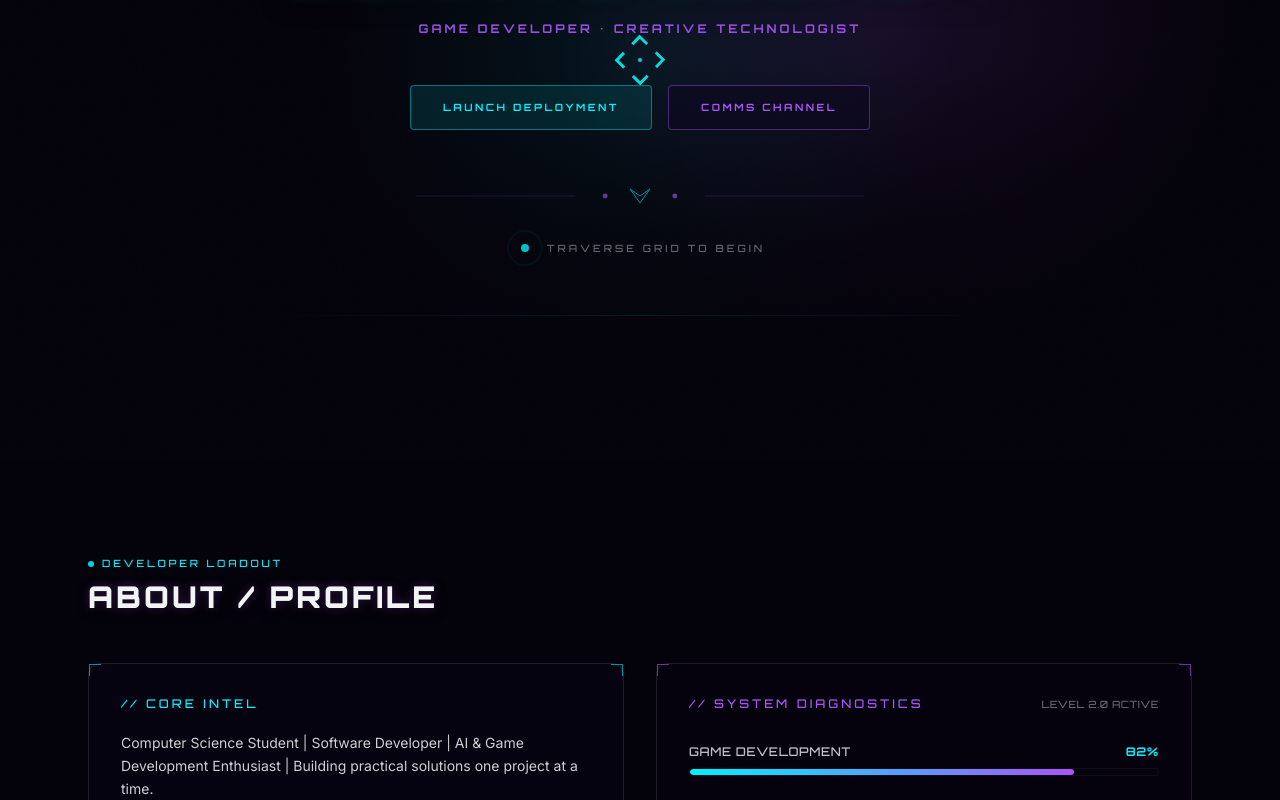
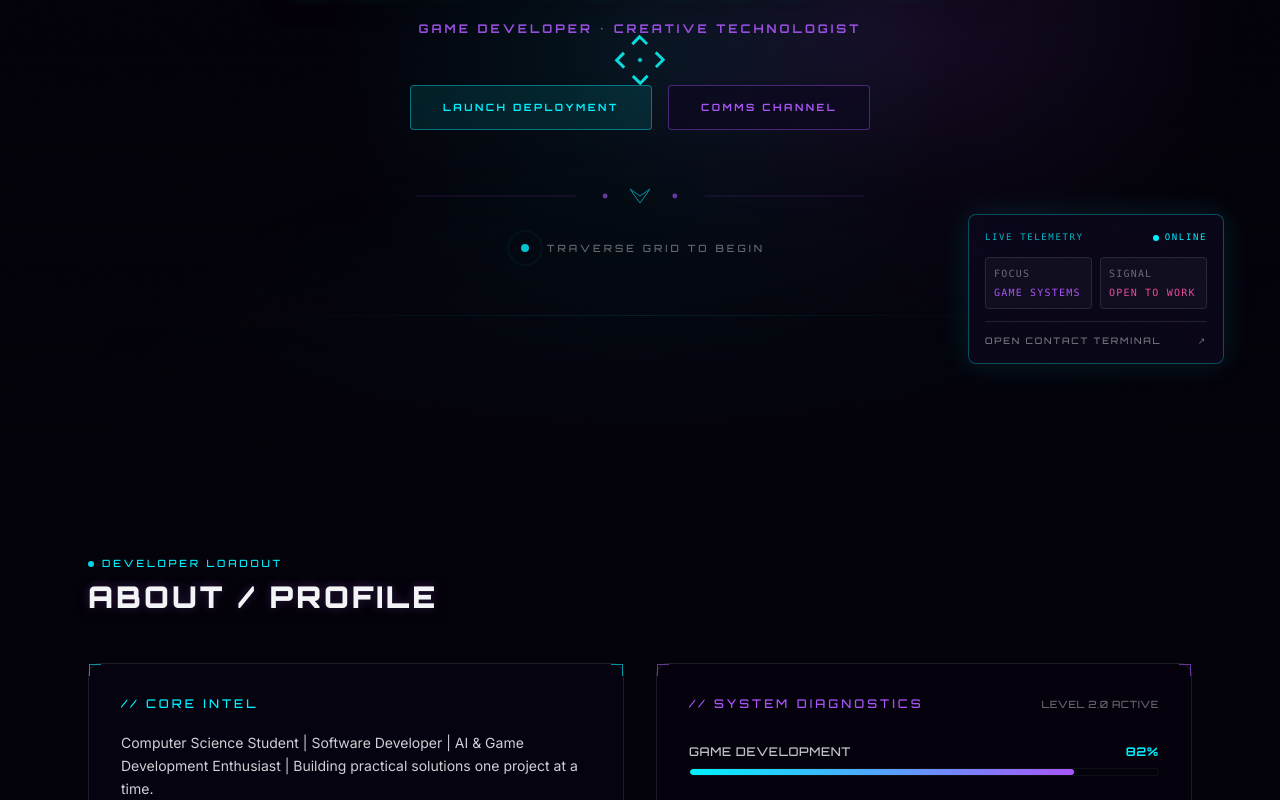
Before and after one commit to Joshua-zlitch/Portfolio-2.0, a React (Vite) app: page / in a window 1280 px wide. Shown: the part 340-1140 px from the top of the page. Built offline with nearby package versions, Linux system fonts and the light colour scheme.

Commit message:
Restore loader and add cyberpunk hero visuals

```diff
--- a/src/index.css
+++ b/src/index.css
@@ -56,3 +56,103 @@
     box-shadow: 0 0 15px rgba(168, 85, 247, 0.2), inset 0 0 10px rgba(168, 85, 247, 0.1);
   }
 }
+
+.hero-grid {
+  position: absolute;
+  left: -18%;
+  right: -18%;
+  bottom: -34%;
+  height: 78%;
+  opacity: 0.3;
+  transform: perspective(520px) rotateX(61deg) scale(1.2);
+  transform-origin: center bottom;
+  background-image:
+    linear-gradient(rgba(0, 240, 255, 0.38) 1px, transparent 1px),
+    linear-gradient(90deg, rgba(168, 85, 247, 0.32) 1px, transparent 1px);
+  background-size: 76px 76px;
+  mask-image: linear-gradient(to top, black 8%, rgba(0, 0, 0, 0.82) 42%, transparent 94%);
+  -webkit-mask-image: linear-gradient(to top, black 8%, rgba(0, 0, 0, 0.82) 42%, transparent 94%);
+  animation: hero-grid-drift 16s linear infinite;
+}
+
+.hero-grid__glow {
+  position: absolute;
+  left: 0;
+  right: 0;
+  bottom: 0;
+  height: 42%;
+  opacity: 0.48;
+  background: radial-gradient(ellipse at center bottom, rgba(0, 240, 255, 0.2), transparent 68%);
+  filter: blur(18px);
+  animation: hero-grid-pulse 5s ease-in-out infinite;
+}
+
+.hero-boot__halo {
+  position: absolute;
+  width: min(75vw, 620px);
+  aspect-ratio: 1;
+  border-radius: 999px;
+  background: radial-gradient(circle, rgba(0, 240, 255, 0.1), rgba(168, 85, 247, 0.05) 38%, transparent 70%);
+  filter: blur(18px);
+  animation: hero-boot-pulse 4s ease-in-out infinite;
+}
+
+.hero-boot__display {
+  position: relative;
+  overflow: hidden;
+  border: 1px solid rgba(0, 240, 255, 0.22);
+  border-radius: 8px;
+  padding: 1.4rem 1rem;
+  background: linear-gradient(180deg, rgba(17, 24, 39, 0.76), rgba(4, 2, 10, 0.86));
+  box-shadow: 0 0 46px rgba(0, 240, 255, 0.1), inset 0 0 24px rgba(168, 85, 247, 0.06);
+  color: #dffcff;
+  font-family: 'SFMono-Regular', 'Roboto Mono', 'Cascadia Code', 'Liberation Mono', Menlo, monospace;
+  font-size: clamp(1.15rem, 4vw, 2.35rem);
+  font-weight: 760;
+  letter-spacing: 0.12em;
+  text-shadow: 0 0 12px rgba(0, 240, 255, 0.68);
+}
+
+.hero-boot__display::after {
+  position: absolute;
+  inset: 50% 0 auto;
+  height: 1px;
+  content: '';
+  background: linear-gradient(90deg, transparent, rgba(255, 255, 255, 0.28), transparent);
+  box-shadow: 0 0 14px rgba(0, 240, 255, 0.35);
+}
+
+.hero-boot__message {
+  display: inline-block;
+  animation: hero-boot-flicker 0.8s steps(2, end) infinite;
+}
+
+@keyframes hero-grid-drift {
+  from { background-position: 0 0, 0 0; }
+  to { background-position: 0 76px, 76px 0; }
+}
+
+@keyframes hero-grid-pulse {
+  0%, 100% { opacity: 0.28; transform: scaleX(0.9); }
+  50% { opacity: 0.62; transform: scaleX(1.08); }
+}
+
+@keyframes hero-boot-pulse {
+  0%, 100% { opacity: 0.58; transform: scale(0.94); }
+  50% { opacity: 1; transform: scale(1.06); }
+}
+
+@keyframes hero-boot-flicker {
+  0%, 92%, 100% { opacity: 1; }
+  94% { opacity: 0.6; }
+  96% { opacity: 0.86; }
+}
+
+@media (prefers-reduced-motion: reduce) {
+  .hero-grid,
+  .hero-grid__glow,
+  .hero-boot__halo,
+  .hero-boot__message {
+    animation: none;
+  }
+}
--- a/src/sections/HeroSection.tsx
+++ b/src/sections/HeroSection.tsx
@@ -1,6 +1,9 @@
+import { useEffect, useState } from 'react'
 import { motion } from 'framer-motion'
 import { site } from '../content/site'
 import { GamerTitle } from '../components/GamerTitle'
+
+const BOOT_MESSAGES = ['INITIALIZING PORTFOLIO', 'SYNCING CREATIVE CORE', 'SYSTEM READY']
 
 function scrollToId(id: string) {
   const el = document.getElementById(id)
@@ -8,16 +11,93 @@ function scrollToId(id: string) {
   el.scrollIntoView({ behavior: 'smooth', block: 'start' })
 }
 
-export function HeroSection() {
+function BootScreen({ ready }: { ready: boolean }) {
+  const [messageIndex, setMessageIndex] = useState(0)
+
+  useEffect(() => {
+    if (ready) return
+    const timer = window.setInterval(() => {
+      setMessageIndex((current) => Math.min(current + 1, BOOT_MESSAGES.length - 1))
+    }, 650)
+    return () => window.clearInterval(timer)
+  }, [ready])
+
   return (
-    <section id="top" className="relative min-h-screen overflow-hidden scroll-mt-24">
-      <div className="pointer-events-none absolute inset-0 z-0 bg-spaceBlack">
-        <div className="absolute inset-0 bg-[radial-gradient(circle_at_center,rgba(0,240,255,0.08),transparent_42%)]" />
-        <div className="absolute inset-0 bg-[radial-gradient(circle_at_70%_42%,rgba(168,85,247,0.12),transparent_34%)]" />
-        <div className="absolute inset-x-0 bottom-[18%] mx-auto h-px max-w-3xl bg-gradient-to-r from-transparent via-cyberCyan/30 to-transparent" />
-        <div className="absolute inset-0 bg-gradient-to-t from-spaceBlack via-transparent to-spaceBlack/40" />
+    <motion.div
+      initial={{ opacity: 1 }}
+      animate={{ opacity: ready ? 0 : 1 }}
+      transition={{ duration: 0.75, ease: [0.22, 1, 0.36, 1] }}
+      className={`fixed inset-0 z-[100] flex h-[100dvh] w-screen items-center justify-center overflow-hidden bg-spaceBlack px-6 text-center ${ready ? 'pointer-events-none' : 'pointer-events-auto'}`}
+      aria-hidden={ready}
+    >
+      <div className="hero-boot__halo" aria-hidden="true" />
+      <div className="relative z-10 w-full max-w-xl">
+        <div className="mb-8 flex items-center justify-center gap-3 font-heading text-[9px] uppercase tracking-[0.4em] text-cyberCyan/70">
+          <span className="h-1.5 w-1.5 animate-pulse rounded-full bg-cyberCyan" />
+          Secure connection // portfolio node
+          <span className="h-1.5 w-1.5 animate-pulse rounded-full bg-cyberCyan" />
         </div>
+        <div className="hero-boot__display">
+          <span className="hero-boot__message">{BOOT_MESSAGES[messageIndex]}</span>
+        </div>
+        <div className="mt-7 flex items-center justify-between font-mono text-[9px] uppercase tracking-[0.2em] text-textLight/40">
+          <span>CORE // ONLINE</span>
+          <span className="text-cyberPurple">MEM // SYNC</span>
+          <span className="text-cyberPink">{String((messageIndex + 1) * 33).padStart(2, '0')}%</span>
+        </div>
+        <div className="mt-4 h-px overflow-hidden bg-white/10">
+          <motion.div
+            className="h-full bg-gradient-to-r from-cyberCyan via-cyberPurple to-cyberPink"
+            initial={{ width: '8%' }}
+            animate={{ width: ready ? '100%' : `${18 + messageIndex * 28}%` }}
+            transition={{ duration: 0.55, ease: 'easeOut' }}
+          />
+        </div>
+        <p className="mt-5 font-heading text-[9px] uppercase tracking-[0.28em] text-textLight/30">
+          Please wait // establishing visual interface
+        </p>
+      </div>
+    </motion.div>
+  )
+}
 
+function FloatingTelemetryCard() {
+  return (
+    <motion.button
+      type="button"
+      onClick={() => scrollToId('contact')}
+      initial={{ opacity: 0, y: 20, rotate: 3 }}
+      animate={{ opacity: 1, y: 0, rotate: 0 }}
+      transition={{ delay: 0.65, duration: 0.8, ease: [0.16, 1, 0.3, 1] }}
+      whileHover={{ y: -8, rotate: -2, scale: 1.03 }}
+      whileTap={{ scale: 0.97 }}
+      className="cursor-target group absolute bottom-24 right-6 z-30 hidden w-64 rounded-lg border border-cyberCyan/30 bg-spaceDark/75 p-4 text-left shadow-[0_0_30px_rgba(0,240,255,0.12)] backdrop-blur-md sm:block lg:right-14"
+      aria-label="Open contact terminal"
+    >
+      <div className="mb-3 flex items-center justify-between font-mono text-[9px] uppercase tracking-[0.18em] text-cyberCyan/75">
+        <span>Live telemetry</span>
+        <span className="flex items-center gap-1.5 text-cyberCyan"><span className="h-1.5 w-1.5 animate-pulse rounded-full bg-cyberCyan" /> online</span>
+      </div>
+      <div className="grid grid-cols-2 gap-2 font-mono text-[10px] uppercase tracking-[0.12em]">
+        <div className="rounded border border-white/10 bg-white/[0.03] p-2">
+          <span className="block text-textLight/40">Focus</span>
+          <span className="mt-1 block text-cyberPurple">Game systems</span>
+        </div>
+        <div className="rounded border border-white/10 bg-white/[0.03] p-2">
+          <span className="block text-textLight/40">Signal</span>
+          <span className="mt-1 block text-cyberPink">Open to work</span>
+        </div>
+      </div>
+      <div className="mt-3 flex items-center justify-between border-t border-white/10 pt-3 font-heading text-[9px] uppercase tracking-[0.2em] text-textLight/45 transition-colors group-hover:text-cyberCyan">
+        <span>Open contact terminal</span>
+        <span>↗</span>
+      </div>
+    </motion.button>
+  )
+}
+
+function HeroContent() {
+  return (
     <div className="relative z-[20] flex min-h-screen flex-col items-center justify-center px-6 pt-24 pb-16 text-center">
       <motion.div
         initial={{ opacity: 0, y: 30 }}
@@ -93,6 +173,51 @@ export function HeroSection() {
         </motion.div>
       </motion.div>
     </div>
+  )
+}
+
+export function HeroSection() {
+  const [ready, setReady] = useState(false)
+
+  useEffect(() => {
+    const previousHtmlOverflow = document.documentElement.style.overflow
+    const previousBodyOverflow = document.body.style.overflow
+    const previousHtmlOverscroll = document.documentElement.style.overscrollBehavior
+    const previousBodyOverscroll = document.body.style.overscrollBehavior
+
+    if (!ready) {
+      document.documentElement.style.overflow = 'hidden'
+      document.body.style.overflow = 'hidden'
+      document.documentElement.style.overscrollBehavior = 'none'
+      document.body.style.overscrollBehavior = 'none'
+      window.scrollTo(0, 0)
+    }
+
+    const timer = window.setTimeout(() => setReady(true), 1950)
+
+    return () => {
+      window.clearTimeout(timer)
+      document.documentElement.style.overflow = previousHtmlOverflow
+      document.body.style.overflow = previousBodyOverflow
+      document.documentElement.style.overscrollBehavior = previousHtmlOverscroll
+      document.body.style.overscrollBehavior = previousBodyOverscroll
+    }
+  }, [ready])
+
+  return (
+    <section id="top" aria-busy={!ready} className="relative min-h-screen overflow-hidden scroll-mt-24">
+      <div className="pointer-events-none absolute inset-0 z-0 bg-spaceBlack">
+        <div className="hero-grid" aria-hidden="true" />
+        <div className="hero-grid__glow" aria-hidden="true" />
+        <div className="absolute inset-0 bg-[radial-gradient(circle_at_center,rgba(0,240,255,0.08),transparent_42%)]" />
+        <div className="absolute inset-0 bg-[radial-gradient(circle_at_70%_42%,rgba(168,85,247,0.12),transparent_34%)]" />
+        <div className="absolute inset-x-0 bottom-[18%] mx-auto h-px max-w-3xl bg-gradient-to-r from-transparent via-cyberCyan/30 to-transparent" />
+        <div className="absolute inset-0 bg-gradient-to-t from-spaceBlack via-transparent to-spaceBlack/40" />
+      </div>
+
+      <HeroContent />
+      <FloatingTelemetryCard />
+      <BootScreen ready={ready} />
     </section>
   )
 }
```
Lines whose indentation alone changed are shown as unchanged.
